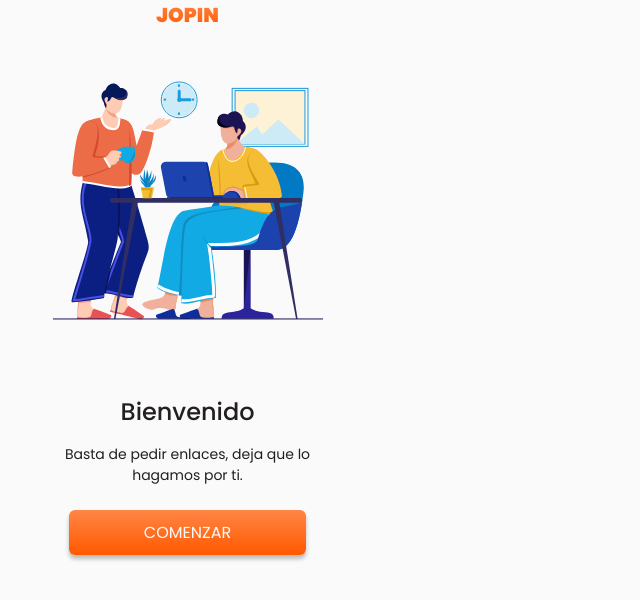
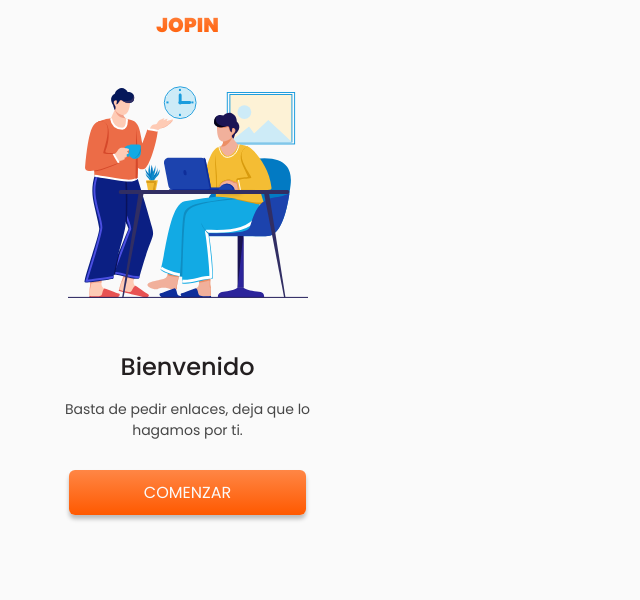
Before and after one commit to lastra-dev/jopin, a React (Create React App) app: page / in a window 1280 px wide. Shown: the top 600 px of the page, without its empty margins (0-640 px from the left). Built offline with nearby package versions, Linux system fonts and the light colour scheme.

Commit message:
fix(style): Adjust elements spacing

```diff
--- a/src/components/NavBar/index.js
+++ b/src/components/NavBar/index.js
@@ -2,7 +2,7 @@ import React from 'react';
 
 const NavBar = () => {
   return (
-    <div className="container">
+    <div>
       <center>
         <h1 className="text-gradient-orange fs-600">JOPIN</h1>
       </center>
--- a/src/index.css
+++ b/src/index.css
@@ -37,6 +37,7 @@
 html {
   width: 375px;
   height: 584px;
+  /* background-color: black; */
 }
 
 /* Box sizing */
@@ -62,12 +63,13 @@ picture {
 
 /* Set up the body */
 body {
+  padding-top: 10px;
   font-family: var(--ff-poppins);
   font-size: var(--fs-400);
   color: hsl(var(--clr-dark));
   background-color: hsl(var(--clr-light));
   line-height: 1.5;
-  min-height: 100vh;
+  min-height: 100%;
 }
 
 /* Makes images easier to work with */
@@ -112,6 +114,9 @@ button:focus {
 .flex {
   display: flex;
   gap: var(--gap, 1em);
+}
+
+.column {
   flex-direction: column;
 }
 
@@ -219,7 +224,7 @@ button:focus {
   box-shadow: 0px 4px 4px rgba(0, 0, 0, 0.25);
 }
 
-.common-btn {
+.primary-btn {
   background: var(--gradient-orange);
   border: none;
   border-radius: 6px;
@@ -232,7 +237,6 @@ button:focus {
   font-size: var(--fs-700);
   text-align: center;
   font-weight: 500;
-  margin-top: 58px;
 }
 
 .subtitle {
--- /dev/null
+++ b/src/screens/WelcomeScreen/WelcomeScreen.css
@@ -0,0 +1,14 @@
+.title {
+  margin-top: 35px;
+}
+
+button {
+  padding: 10.5px 73.5px 10.5px 73.5px;
+  margin-left: 69px;
+  margin-right: 69px;
+  margin-top: 15px;
+}
+
+.center-img {
+  margin-top: 45px;
+}
--- a/src/screens/WelcomeScreen/index.js
+++ b/src/screens/WelcomeScreen/index.js
@@ -1,35 +1,23 @@
 import React from "react";
 import NavBar from "../../components/NavBar";
 import welcomeImg from "../../assets/images/welcome-img.svg";
+import './WelcomeScreen.css';
 
 const WelcomeScreen = () => {
   return (
     <div>
       <NavBar />
-      <div className="flex">
+      <div className="flex column">
         <img
           src={welcomeImg}
           alt="Welcome"
           className="center-img"
-          style={{ marginTop: "50px" }}
         />
-        <div className="title">
-          Bienvenido
-        </div>
-        <div className="subtitle">
-          Basta de pedir enlaces, deja que lo <br></br> hagamos por ti.
-        </div>
-        <button
-          className="common-btn btn-shadow fs-500"
-          style={{
-            padding: "10.5px 73.5px 10.5px 73.5px",
-            marginLeft: "69px",
-            marginRight: "69px",
-            marginTop: "10px",
-          }}
-        >
-          COMENZAR
-        </button>
+        <p className="title">Bienvenido</p>
+        <p className="subtitle text-gray">
+          Basta de pedir enlaces, deja que lo<br></br>hagamos por ti.
+        </p>
+        <button className="primary-btn btn-shadow fs-500">COMENZAR</button>
       </div>
     </div>
   );
```
Also changed, not shown: src/assets/images/welcome-img.svg.
